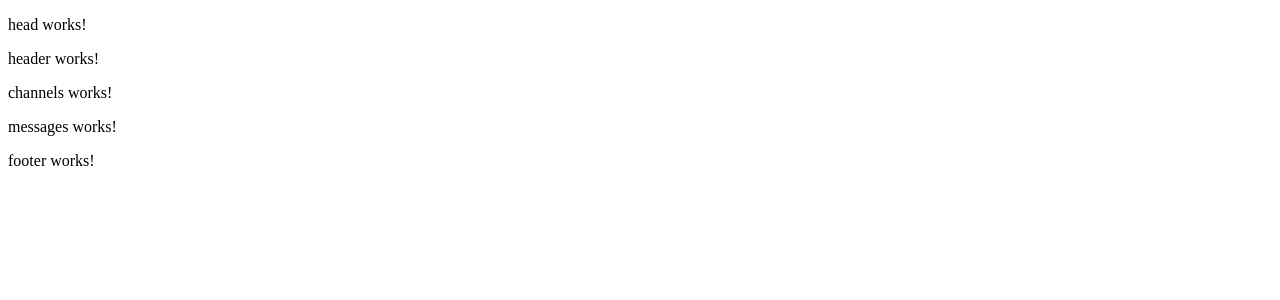
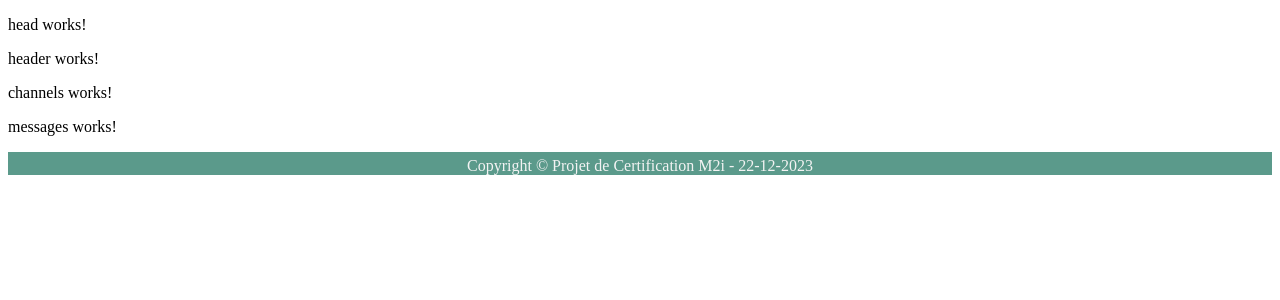
Before and after one commit to Thunderblocker/ProjetCertification_FrontEnd, an Angular app: page /home in a window 1280 px wide. Shown: the top 300 px of the page. Built offline with nearby package versions, Linux system fonts and the light colour scheme.

Commit message:
add footer html + css + readme dev

```diff
--- a/src/app/component/footer/footer.component.html
+++ b/src/app/component/footer/footer.component.html
@@ -1 +1,5 @@
-<p>footer works!</p>
+<div class="col-lg-12 pt-2 d-flex align-items-center flex-column footerColor">
+<footer>
+        <p class="textcenter">Copyright &copy; Projet de Certification M2i - 22-12-2023 </p>
+</footer>
+</div>
--- a/src/app/component/footer/footer.component.scss
+++ b/src/app/component/footer/footer.component.scss
@@ -0,0 +1,9 @@
+.footerColor{
+  background-color:#5B9A8B;
+  color: #f3f3f3;
+}
+
+.textcenter {
+  text-align: center;
+  padding-top: 5px;
+}
```
Also changed, not shown: 1 other file (tests, documents, lock files or other folders).
